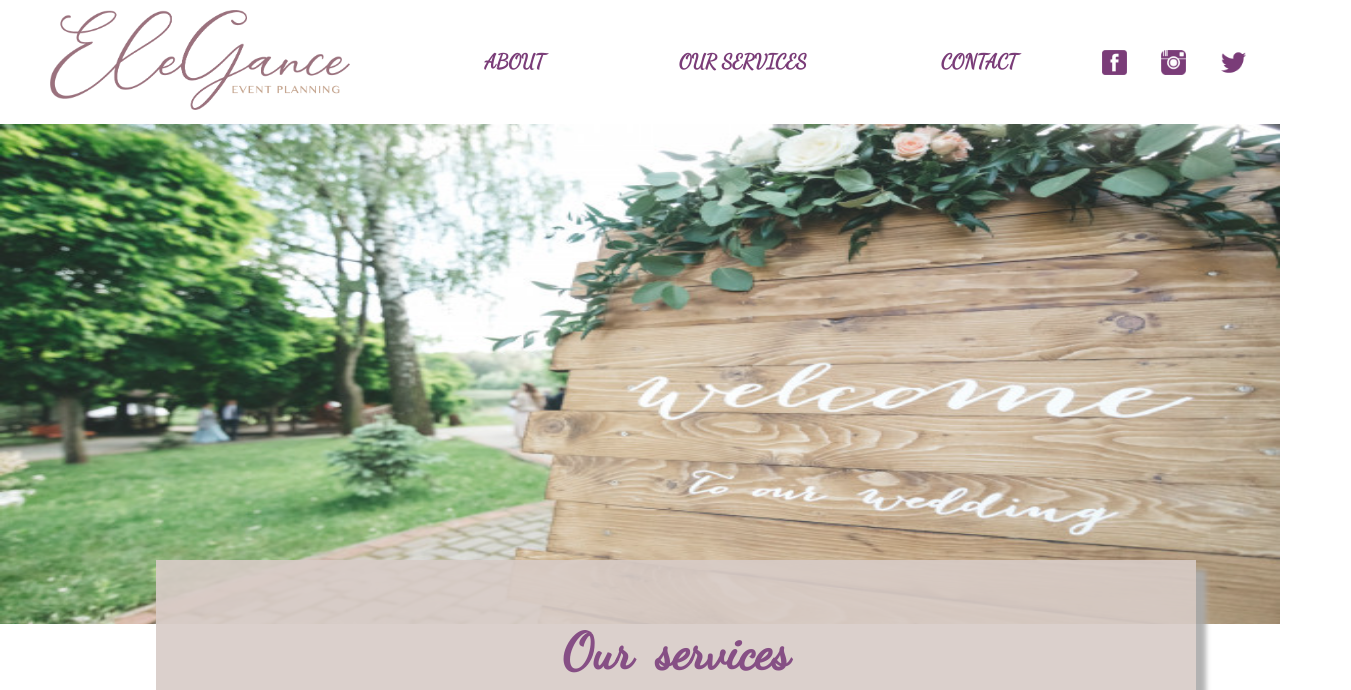
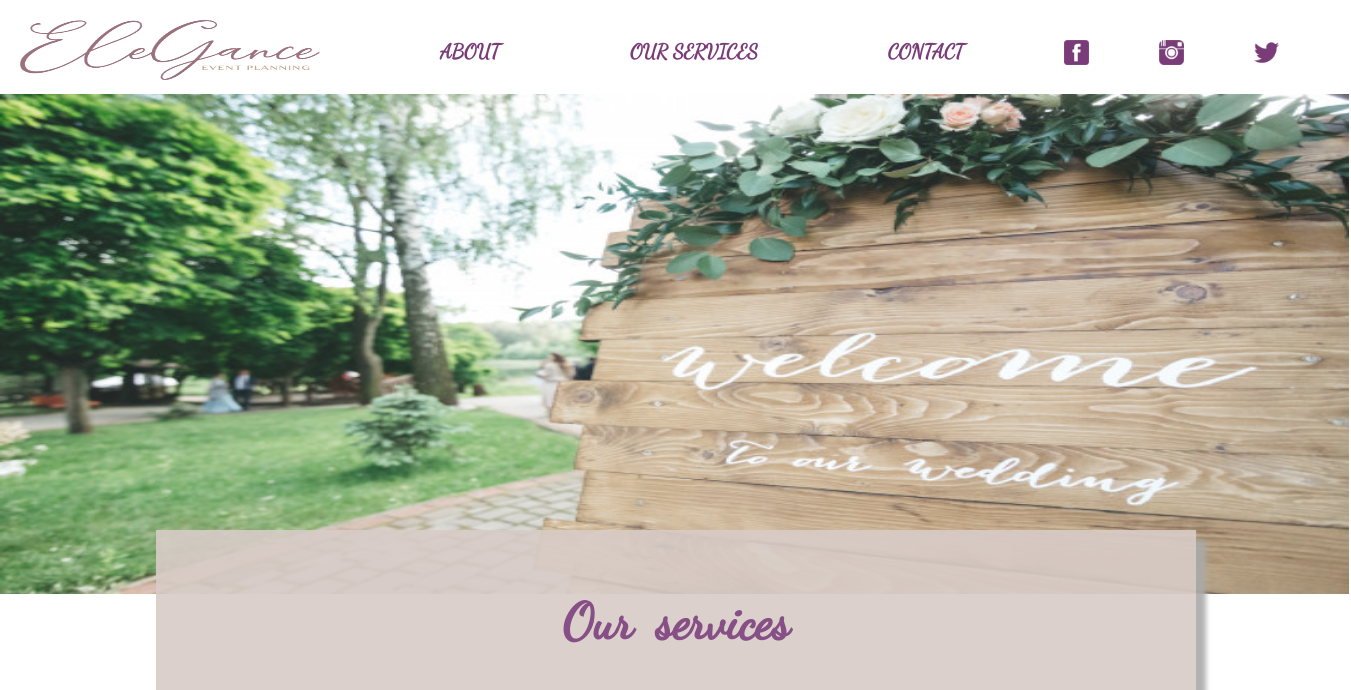
Before and after one commit to baraahhawari/ELEGANCE-Events-Planning, a plain HTML site: page services.html in a window 1280 px wide. Shown: the top 690 px of the page, 1351 px wide, since content can reach past the window. Drawn offline with Linux system fonts and the light colour scheme.

Commit message:
Update servicestyle.css

```diff
--- a/css/servicestyle.css
+++ b/css/servicestyle.css
@@ -16,46 +16,48 @@ body{
 	font-family:Rancho-Regular;
 	margin: 0 auto;
 }
-/* Start of the header */
+
+.container{
+	width: 1349px;
+}
+
 nav{
 	display: flex;
 	justify-content: space-evenly;
 	font-family:DancingScript-Regular;
 }
 
-#logo img{
-	width: 300px;
-	height: 100px;
-	float: left;
-	padding: 50px;
-}
 nav img{
 	width: 25px;
 	height: 25px;
-	padding-top: 50px;
+	padding-top: 40px;
 }
 
 #logo img{
 	width: 300px;
-	height: 100px;
+	height: 60px;
 	float: left;
-	padding: 10px 50px;
+	padding: 20px 20px;
 }
+
 a{
 	text-decoration: none;
 	color:#7a3c78;
 }
+
 .a{
 	float: right;
-	padding: 50px;
-	padding-top: 50px;
+	padding: 30px;
+	padding-top: 40px;
 	font-size: 20px;
 	font-weight: bolder;
 }
+
 .a:hover{
 	transform: skewX(-10deg);
 }
 /*End of the header*/
+
 
 /*Start of the slider*/
 .slider div{
@@ -148,7 +150,7 @@ img:hover{
 /*start of 3rd section*/
 .section3{
 	margin:3% 10% ;
-	padding:10px 10px 60px 10px;
+	padding-bottom: 30px;
 	background-color:#EEEEEE;
 	border-radius: 50px;
 	box-shadow: 10px 10px 5px #aaaaaa;
@@ -176,7 +178,7 @@ h4{
   	overflow: hidden;
   	font-size: 20px;
   	padding: 20px;
-  	margin-left: 20px;
+  	margin-left: 30px;
   	margin-right: 30px;
 }
 
```
